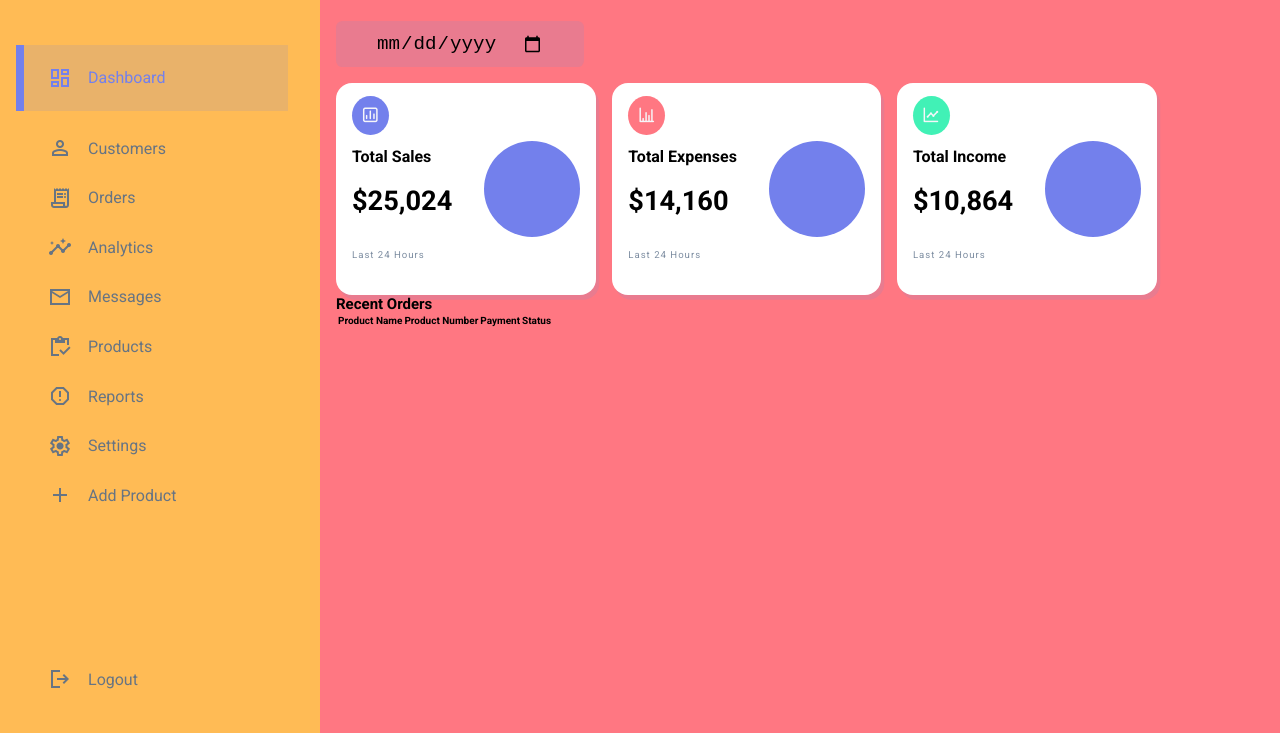
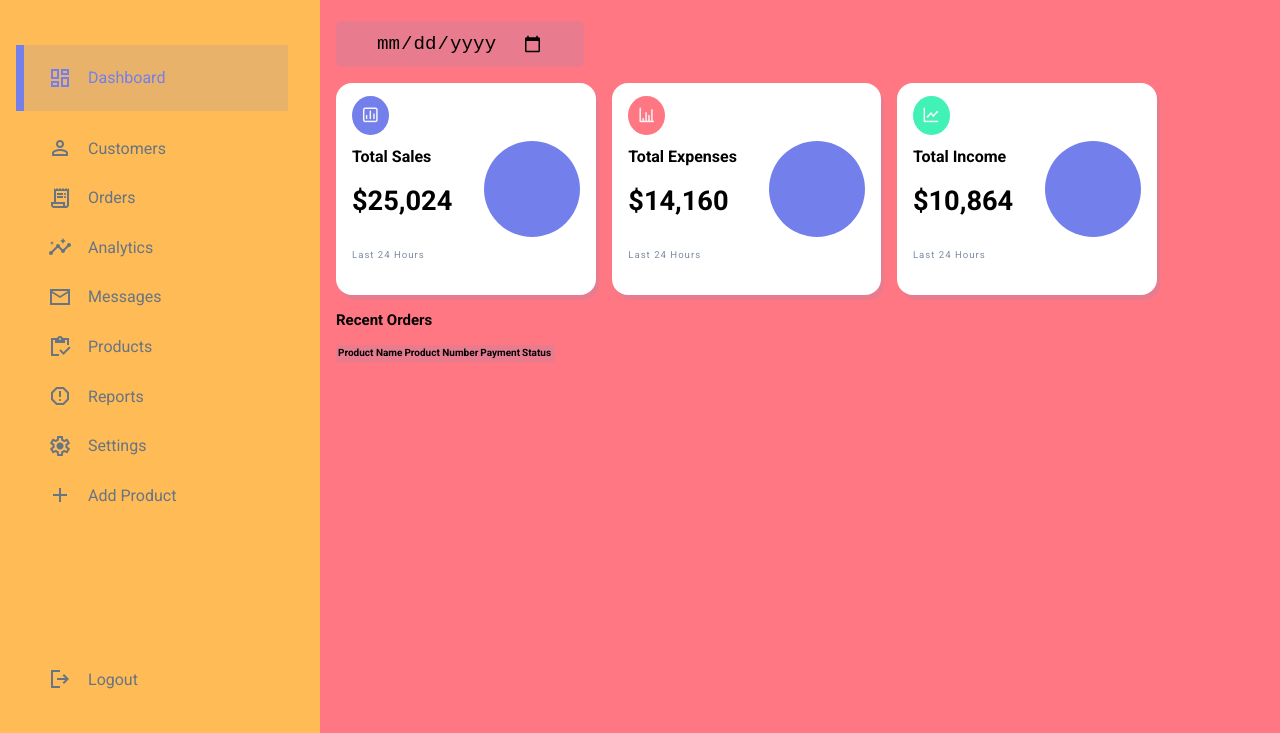
Before and after one commit to farhdibehnamdev/Responsive-Admin-Dashboard, a plain HTML site: page index.html in a window 1280 px wide. Shown: the part 67-800 px from the top of the page. Drawn offline with nearby package versions, Linux system fonts and the light colour scheme.

Commit message:
💄 Added table's title styels.

```diff
--- a/index.html
+++ b/index.html
@@ -172,9 +172,9 @@
               <div class="card__pieChart"></div>
             </div>
           </div>
-          <div class="dashboard__recentOrders">
-            <h2>Recent Orders</h2>
-            <table>
+          <div class="dashboard__table">
+            <h2 class="table__title">Recent Orders</h2>
+            <table class="table">
               <thead>
                 <tr>
                   <th>Product Name</th>
--- a/styles/style.css
+++ b/styles/style.css
@@ -222,6 +222,8 @@ body {
 }
 
 .dashboard {
+  display: flex;
+  flex-direction: column;
   margin-top: 4.5rem;
 }
 
@@ -240,6 +242,7 @@ body {
   display: flex;
   align-items: center;
   gap: 1rem;
+  margin-bottom: 1rem;
 }
 
 .card {
@@ -296,3 +299,12 @@ body {
   background-color: var(--color-primary);
   padding: 3rem;
 }
+
+/* #### Table Section #### */
+
+.table__title {
+  margin-bottom: 1rem;
+}
+.table {
+  background-color: var(--color-light);
+}
```
